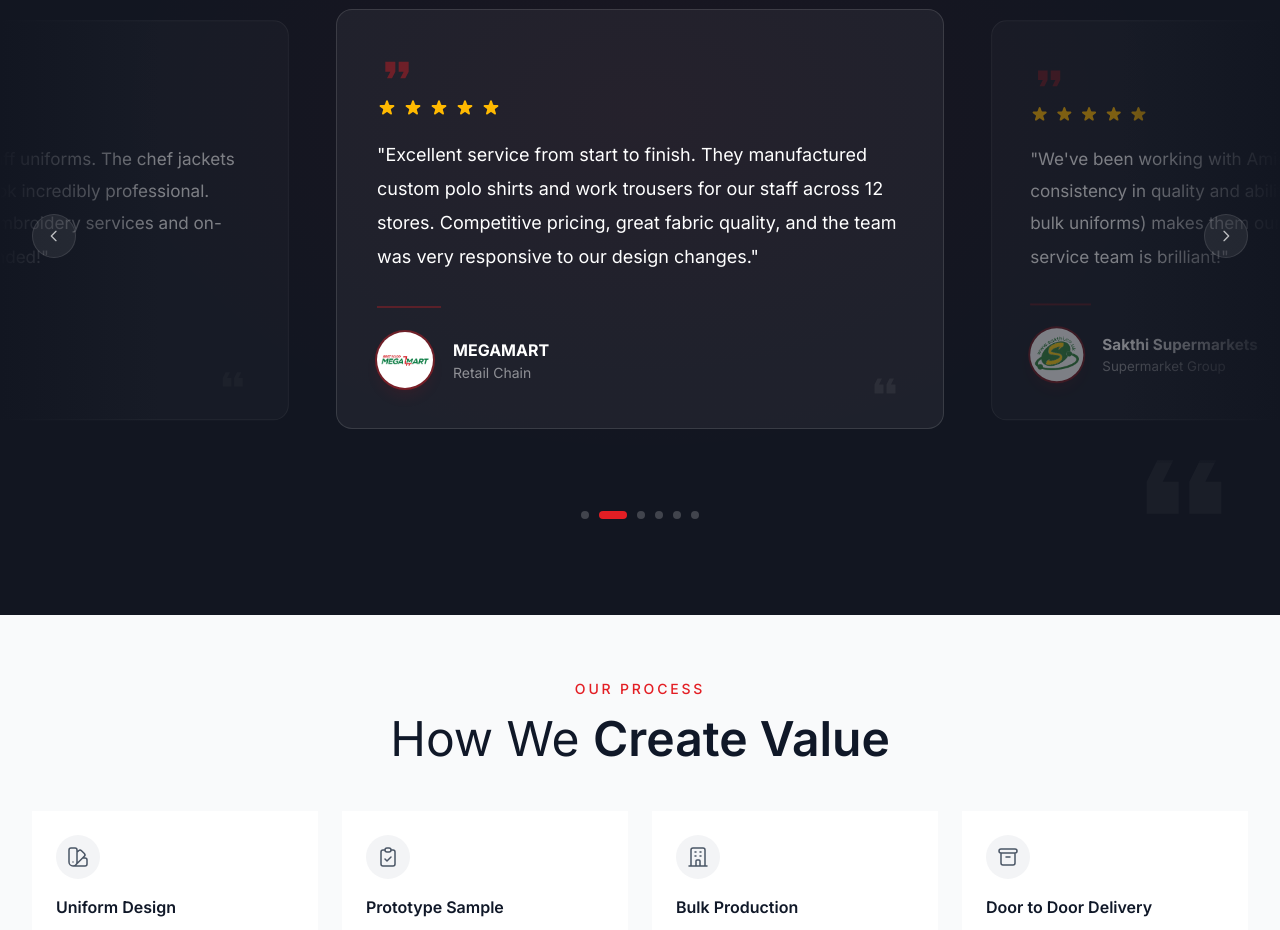
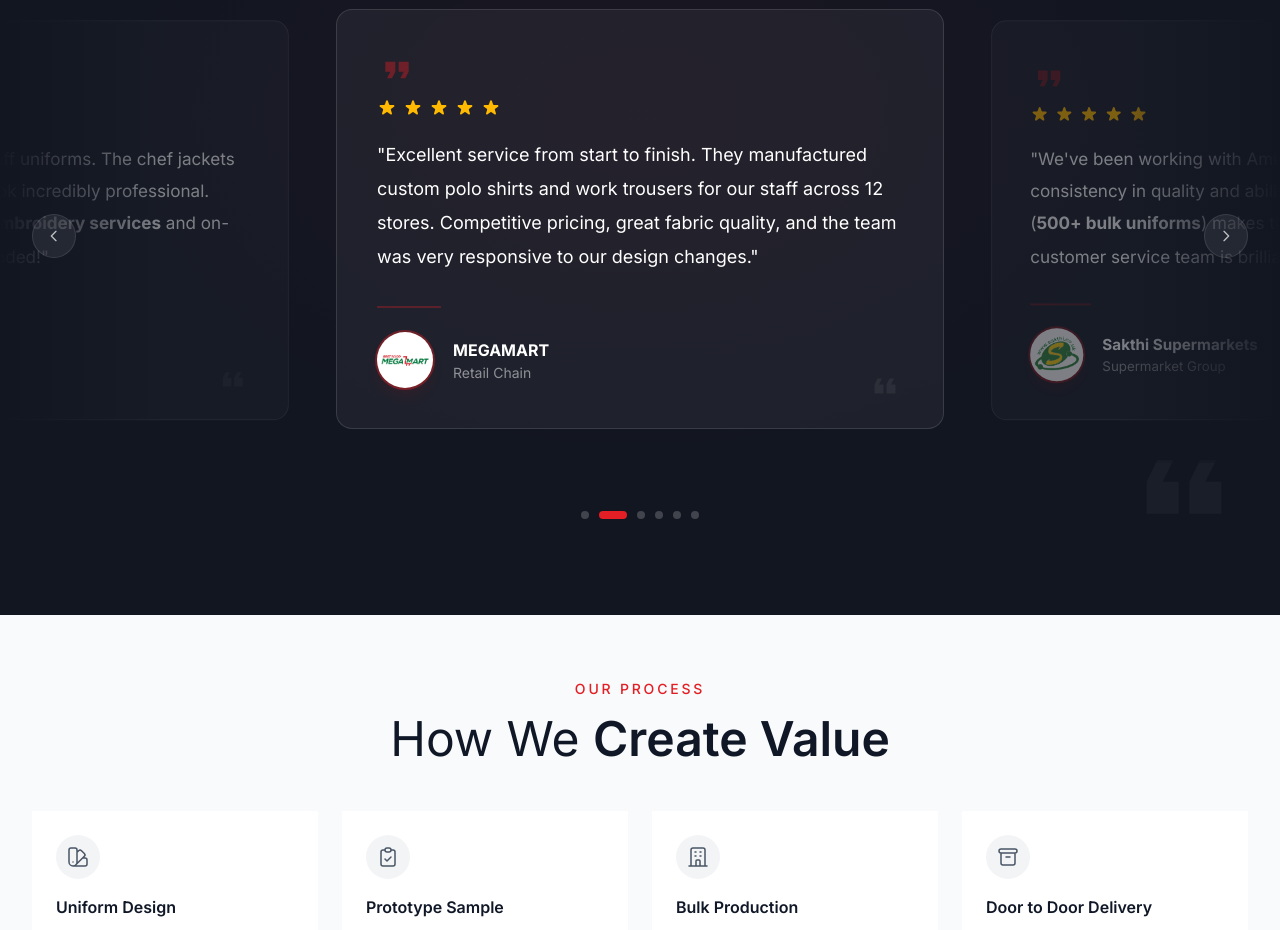
Before and after one commit to nextone9710-dev/amica, a React (Vite) app: page / in a window 1280 px wide. Shown: the part 2200-3130 px from the top of the page. Built offline with nearby package versions, Linux system fonts and the light colour scheme; a web font is replaced by a local one.

Commit message:
feat: Refactor ContactPage layout for improved structure and styling

```diff
--- a/src/components/Testimonials.tsx
+++ b/src/components/Testimonials.tsx
@@ -308,9 +308,10 @@ function TestimonialCard({
         </div>
 
         {/* Testimonial text */}
-        <p className="text-white leading-[1.9] text-base md:text-lg mb-8">
-          "{testimonial.content}"
-        </p>
+        <p
+          className="text-white leading-[1.9] text-base md:text-lg mb-8 [&_strong]:font-bold [&_strong]:text-white"
+          dangerouslySetInnerHTML={{ __html: `"${testimonial.content}"` }}
+        />
 
         {/* Divider */}
         <div className="w-16 h-[2px] bg-primary/30 mb-6" />
--- a/src/data/siteData.ts
+++ b/src/data/siteData.ts
@@ -94,7 +94,7 @@ export const processSteps = [
 export const testimonials = [
   {
     name: "Ganesh",
-    content: "Outstanding quality for our staff uniforms. The chef jackets are durable, breathable, and look incredibly professional. Amice delivered perfect logo embroidery services and on-time delivery. Highly recommended!",
+    content: "Outstanding quality for our staff uniforms. The chef jackets are durable, breathable, and look incredibly professional. Amice delivered perfect <strong>logo embroidery services</strong> and on-time delivery. Highly recommended!",
     rating: 5,
   },
   {
@@ -104,12 +104,12 @@ export const testimonials = [
   },
   {
     name: "Sakthi Supermarkets",
-    content: "We've been working with Amice for 2 years. Their consistency in quality and ability to handle large orders (500+ bulk uniforms) makes them our go-to supplier. The customer service team is brilliant!",
+    content: "We've been working with Amice for 2 years. Their consistency in quality and ability to handle large orders (<strong>500+ bulk uniforms</strong>) makes them our go-to supplier. The customer service team is brilliant!",
     rating: 5,
   },
   {
     name: "Veenas",
-    content: "Very professional and accommodating. They created custom aprons and shirts for our staff with beautiful embroidery of our logo. The turnaround time was impressive - only 3 weeks from order to door-to-door delivery in Leeds.",
+    content: "Very professional and accommodating. They created custom aprons and shirts for our staff with beautiful embroidery of our logo. The turnaround time was impressive - only 3 weeks from order to <strong>door-to-door delivery</strong> in Leeds.",
     rating: 4.5,
   },
   {
@@ -119,7 +119,7 @@ export const testimonials = [
   },
   {
     name: "POLSKI",
-    content: "Reliable manufacturing partner for our retail staff uniforms. Great attention to detail, especially with our logo embroidery. Competitive pricing, and they handled our seasonal bulk uniform orders efficiently. Highly recommend for UK businesses!",
+    content: "Reliable manufacturing partner for our retail staff uniforms. Great attention to detail, especially with our <strong>logo embroidery</strong>. Competitive pricing, and they handled our seasonal <strong>bulk uniform orders</strong> efficiently. Highly recommend for UK businesses!",
     rating: 5,
   },
 ];
```
